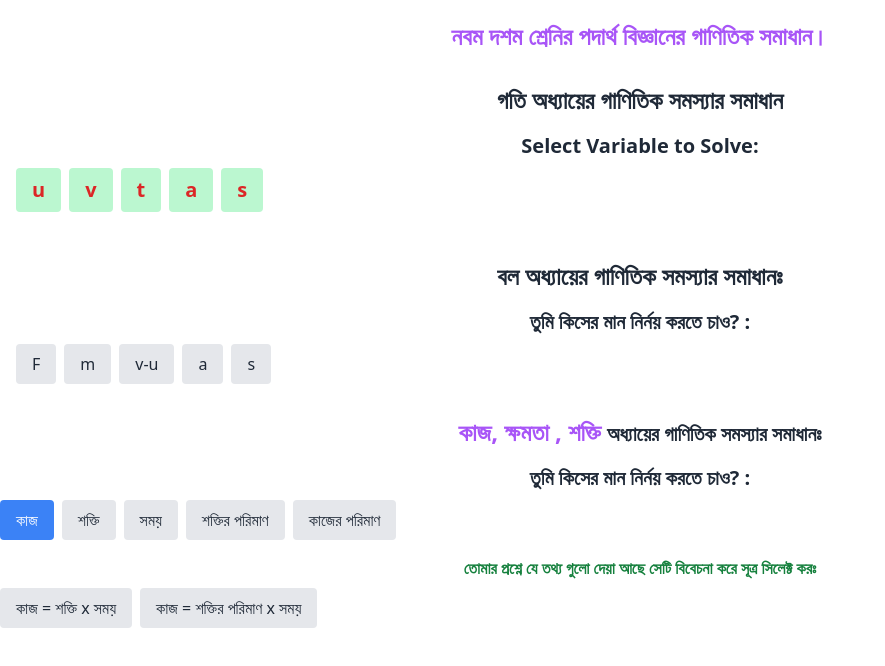
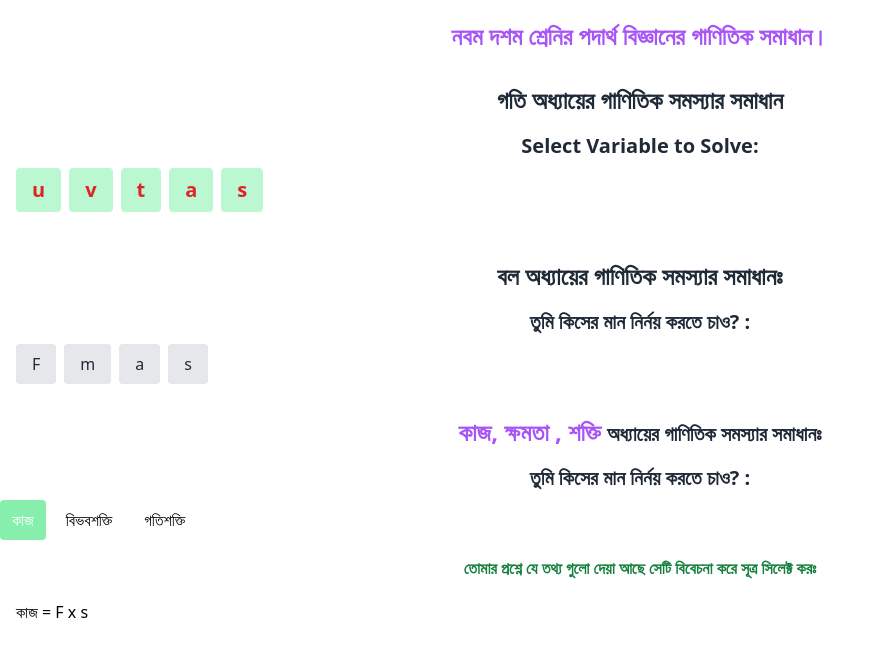
Before and after one commit to almubin78/Physics-Problems-solving-website, a React (Create React App) app: page / in a window 1280 px wide. Both pictures are taken after a click on the button "কাজ". Shown: the top 666 px of the page, without its empty margins (0-885 px from the left). Built offline with nearby package versions, Linux system fonts and the light colour scheme.

Commit message:
make logics for UI dynamically

```diff
--- a/src/chapterBased/Force/ForceCalculator.js
+++ b/src/chapterBased/Force/ForceCalculator.js
@@ -8,7 +8,7 @@ const ForceCalculator = () => {
   const [result, setResult] = useState(null); // Calculated result
 
   // Available variables and their corresponding laws
-  const variables = ['F', 'm', 'v-u', 'a', 's'];
+  const variables = ['F', 'm', 'a', 's'];
   const laws = {
     F: [
       {
@@ -22,13 +22,7 @@ const ForceCalculator = () => {
         inputs: ['m', 'v', 'u', 't'],
         resultInfo: 'Final Result for F is:',
         unit: 'N',
-      },
-      {
-        formula: 'F = m(v-u)/t (বেগের পরিবর্তনের v-u উল্লেখ থাকে।)',
-        inputs: ['m', 'v-u', 't'],
-        resultInfo: 'Final Result for F is:',
-        unit: 'N',
-      },
+      }
     ],
   };
 
@@ -69,8 +63,6 @@ const ForceCalculator = () => {
         return 'আদিবেগের মান (m/s)';
       case 't':
         return ' সময়ের মান (s)';
-      case 'v-u':
-        return 'বেগের পরিবর্তন (v-u) (m/s)';
       default:
         return `Enter ${inputName}`;
     }
@@ -88,7 +80,7 @@ const ForceCalculator = () => {
     }
 
     const { formula, inputs } = selectedLawData;
-    const values = inputs.map((input) => inputValues[input]);
+    const values = inputs?.map((input) => inputValues[input]);
 
     // Check if all required inputs are provided
     if (values.includes(undefined)) {
@@ -108,18 +100,14 @@ const ForceCalculator = () => {
           inputValues.t
         ).toFixed(2);
         break;
-      case 'F = m(v-u)/t (বেগের পরিবর্তনের v-u উল্লেখ থাকে।)':
-        calculatedResult = (
-          (inputValues.m * inputValues['v-u']) /
-          inputValues.t
-        ).toFixed(2);
-        break;
+
       default:
         calculatedResult = 'Invalid formula';
     }
 
     setResult(calculatedResult);
   };
+
 
   return (
     <div className="p-4">
--- a/src/chapterBased/WorkPowerEnergy/WorkPowerEnergy.js
+++ b/src/chapterBased/WorkPowerEnergy/WorkPowerEnergy.js
@@ -1,75 +1,63 @@
 import React, { useState } from "react";
-import { set } from "react-hook-form";
 
 const WorkPowerEnergy = () => {
-    const [variableToSolve, setVariableToSolve] = useState('');
-    const [selectedLaw, setSelectedLaw] = useState('');
-    const variables = ['কাজ', 'শক্তি', 'সময়', 'শক্তির পরিমাণ', 'কাজের পরিমাণ'];
+  const [variableToSolve, setVariableToSolve] = useState("");
+  const [selectedLaw, setSelectedLaw] = useState("");
+  const [inputValues, setInputValues] = useState({});
+
+  const variables = ["কাজ", "বিভবশক্তি", "গতিশক্তি"];
   const laws = {
     কাজ: [
       {
-                formula: 'কাজ = শক্তি x সময়',
-                inputs: ['শক্তি', 'সময়'],
-                resultInfo: 'কাজের পরিমাণ:',
-                unit: 'জুল',
-            },
-            {
-                formula: 'কাজ = শক্তির পরিমাণ x সময়',
-                inputs: ['শক্তির পরিমাণ', 'সময়'],
-                resultInfo: 'কাজের পরিমাণ:',
-                unit: 'জুল',
+        formula: "কাজ = F x s",
+        inputs: ["F", "s"],
+        resultInfo: "কাজের পরিমাণ:",
+        unit: "জুল",
       },
     ],
-        শক্তি: [
+    বিভবশক্তি: [
       {
-                formula: 'শক্তি = কাজ / সময়',
-                inputs: ['কাজ', 'সময়'],
-                resultInfo: 'শক্তির পরিমাণ:',
-                unit: 'জুল/সেকেন্ড',
-            },
-            {
-                formula: 'শক্তি = কাজ / সময়',
-                inputs: ['কাজ', 'সময়'],
-                resultInfo: 'শক্তির পরিমাণ:',
-                unit: 'জুল/সেকেন্ড',
+        formula: "বিভবশক্তি = m x g x h",
+        inputs: ["m", "h"],
+        resultInfo: "বিভবশক্তি:",
+        unit: "জুল",
       },
     ],
-        সময়: [
+    গতিশক্তি: [
       {
-                formula: 'সময় = কাজ / শক্তি',
-                inputs: ['কাজ', 'শক্তি'],
-                resultInfo: 'সময়:',
-                unit: 'সেকেন্ড',
-            },
-            {
-                formula: 'সময় = কাজ / শক্তির পরিমাণ',
-                inputs: ['কাজ', 'শক্তির পরিমাণ'],
-                resultInfo: 'সময়:',
-                unit: 'সেকেন্ড',
+        formula: "গতিশক্তি = 1/2 x m x v^2",
+        inputs: ["m", "v"],
+        resultInfo: "গতিশক্তি:",
+        unit: "জুল",
       },
     ],
-    }
+  };
   const handleVariableSelection = (variable) => {
     setVariableToSolve(variable);
-        console.log('inside handleVariableSelection',variableToSolve);
-    }
-    console.log('outside handleVariableSelection',variableToSolve);
+    console.log("inside handleVariableSelection", variableToSolve);
+  };
+  console.log("outside handleVariableSelection", variableToSolve);
 
   const handleLawSelection = (law) => {
     setSelectedLaw(law);
     // console.log('inside handleLawSelection',law);
+  };
+
+  const handleInputChange = (inputName,value)=>{
+    setInputValues((preInputs)=>{
+      return{
+        ...preInputs,[inputName]:value
       }
-    console.log('outside handleLawSelection',selectedLaw);
-
-
-
-
+    })
+  }
+    console.log("outside handleInputChange", inputValues);
 
   // রেন্ডার
   return (
     <div>
       <h1 className="text-xl font-bold mb-4 border-green-500">
-       <span className="text-2xl text-purple-500"> কাজ, ক্ষমতা , শক্তি </span> অধ্যায়ের গাণিতিক সমস্যার সমাধানঃ{" "}
+        <span className="text-2xl text-purple-500"> কাজ, ক্ষমতা , শক্তি </span>{" "}
+        অধ্যায়ের গাণিতিক সমস্যার সমাধানঃ{" "}
       </h1>
 
       {/* Step 1: Select variable to solve */}
@@ -79,40 +67,70 @@ const WorkPowerEnergy = () => {
         </h2>
         <div className="flex flex-wrap gap-2 mt-2">
           {variables?.map((variable) => (
+            <>
               <button
                 key={variable}
                 onClick={() => handleVariableSelection(variable)}
-              className={`px-4 py-2 rounded ${
+                className={`px-3 py-2 rounded ${
                   variableToSolve === variable
-                  ? "bg-blue-500 text-white"
-                  : "bg-gray-200"
+                    ? "bg-green-300 text-white  "
+                    : " bg-white text-black"
                 }`}
               >
                 {variable}
               </button>
+            </>
           ))}
         </div>
       </div>
 
-
       {/* Step 2: Display laws for the selected variable */}
       {variableToSolve && (
         <div className="mb-4">
-          <h2 className="text-md font-semibold text-green-700">তোমার প্রশ্নে যে তথ্য গুলো দেয়া আছে সেটি বিবেচনা করে সূত্র সিলেক্ট করঃ </h2>
+          <h2 className="text-md font-semibold text-green-700">
+            তোমার প্রশ্নে যে তথ্য গুলো দেয়া আছে সেটি বিবেচনা করে সূত্র সিলেক্ট
+            করঃ{" "}
+          </h2>
           <div className="flex flex-wrap gap-2 mt-2">
             {laws[variableToSolve]?.map((law) => (
+              <>
                 <button
                   key={law.formula}
-                onClick={() => handleLawSelection(law.formula)}
-                className={`px-4 py-2 rounded ${
+                  onClick={() => {
+                    handleLawSelection(law.formula);
+                  }}
+                  className={`px-4 py-3 ${
                     selectedLaw === law.formula
-                    ? 'bg-green-500 text-white'
-                    : 'bg-gray-200'
+                      ? "bg-green-300 text-white"
+                      : "bg-white text-black"
                   }`}
                 >
                   {law.formula}
                 </button>
+              </>
             ))}
+          </div>
+        </div>
+      )}
+      {/* Step 3: Display input fields for the selected law */}
+      {selectedLaw && (
+        <div>
+          <h2 className="text-xl font-semibold">Enter Values:</h2>
+          <div className="mt-2">
+            {laws[variableToSolve].find(law=>law.formula === selectedLaw)?.inputs?.map((input)=><div key={input} className="flex flex-wrap gap-2 mt-2">
+                <label
+                  htmlFor={input}
+                  className="text-md font-semibold text-green-700"
+                >
+                  {input}:
+                </label>
+                <input
+                  type="number"
+                  id={input}
+                  className="px-3 py-2 border border-green-500 rounded"
+                  onChange={(e)=>{handleInputChange(input,e.target.value)}}
+                />
+              </div>)}
           </div>
         </div>
       )}
```
Lines whose indentation alone changed are shown as unchanged.
